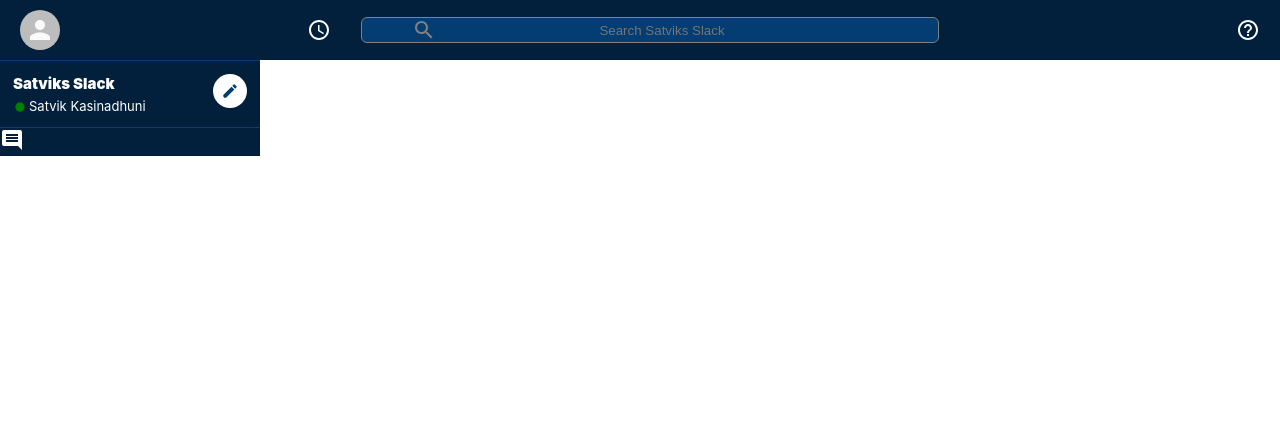
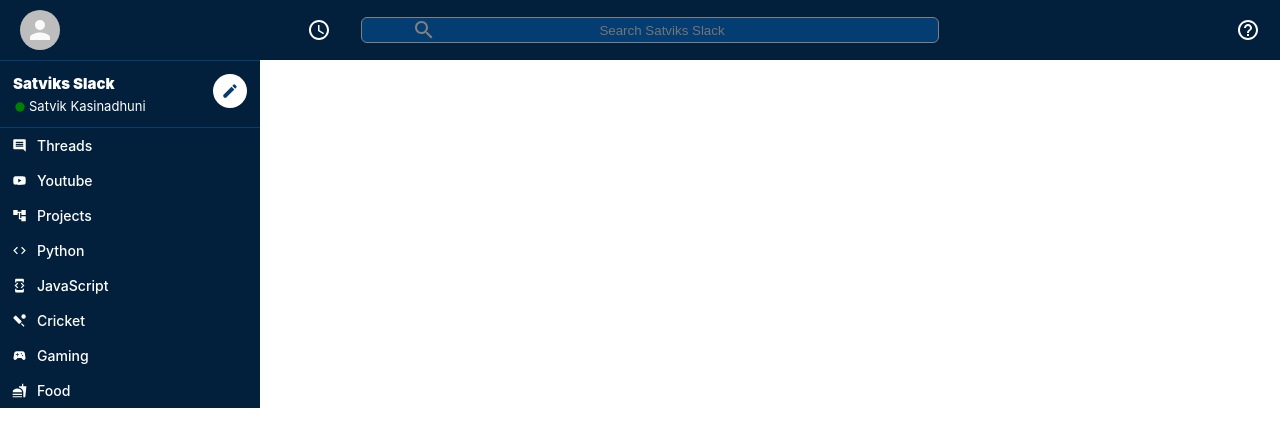
Before and after one commit to KasinadhuniProgrammer/SatviksSlack, a React (Create React App) app: page / in a window 1280 px wide. Shown: the top 446 px of the page. Built offline with nearby package versions, Linux system fonts and the light colour scheme.

Commit message:
finished some of the sidebar

```diff
--- a/src/SideBar.js
+++ b/src/SideBar.js
@@ -4,6 +4,13 @@
 import FiberManualRecordIcon from '@material-ui/icons/FiberManualRecord';
 import CreateIcon from '@material-ui/icons/Create';
 import InsertCommentIcon from '@material-ui/icons/InsertComment';
+import AccountTreeIcon from '@material-ui/icons/AccountTree';
+import CodeIcon from '@material-ui/icons/Code';
+import YouTubeIcon from '@material-ui/icons/YouTube';
+import DeveloperModeIcon from '@material-ui/icons/DeveloperMode';
+import SportsCricketIcon from '@material-ui/icons/SportsCricket';
+import SportsEsportsIcon from '@material-ui/icons/SportsEsports';
+import FastfoodIcon from '@material-ui/icons/Fastfood';
 
 
 function SideBar() {
@@ -22,6 +29,13 @@
 
             </div>
             <SideBarOption Icon={InsertCommentIcon} title="Threads"/>
+            <SideBarOption Icon={YouTubeIcon} title="Youtube"/>
+            <SideBarOption Icon={AccountTreeIcon} title="Projects"/>
+            <SideBarOption Icon={CodeIcon} title="Python"/>
+            <SideBarOption Icon={DeveloperModeIcon} title="JavaScript"/>
+            <SideBarOption Icon={SportsCricketIcon} title="Cricket"/>
+            <SideBarOption Icon={SportsEsportsIcon} title="Gaming"/>
+            <SideBarOption Icon={FastfoodIcon} title="Food"/>
 
 
         </div>
--- a/src/SideBarOption.css
+++ b/src/SideBarOption.css
@@ -0,0 +1,29 @@
+.sidebarOption {
+    display: flex;
+    align-items: center;
+    font-size: 12px;
+    padding-left: 2px;
+    cursor: pointer;
+}
+
+.sidebarOption:hover {
+    opacity: 0.9;
+    background-color: #0F5494;
+}
+
+.sidebarOption__icon {
+    padding: 10px;
+    font-size: 15px !important;
+}
+
+.sidebarOption__channel {
+    padding: 10px 0;
+}
+
+.sidebarOption__hash {
+    padding: 10px;
+}
+
+.sidebarOption > h3 {
+    font-weight: 500;
+}
--- a/src/SideBarOption.js
+++ b/src/SideBarOption.js
@@ -5,6 +5,12 @@
     return (
         <div className="sidebarOption">
             {Icon && <Icon className="sidebarOption__icon"/>}
+            {Icon ? (
+                <h3>{title}</h3>
+            ): (
+
+                <h3 className="sidebarOption__channel"><span className="sidebarOption__hash">#</span> {title}</h3>
+            )}
 
 
 
```
Also changed, not shown: 1 other file (tests, documents, lock files or other folders).
